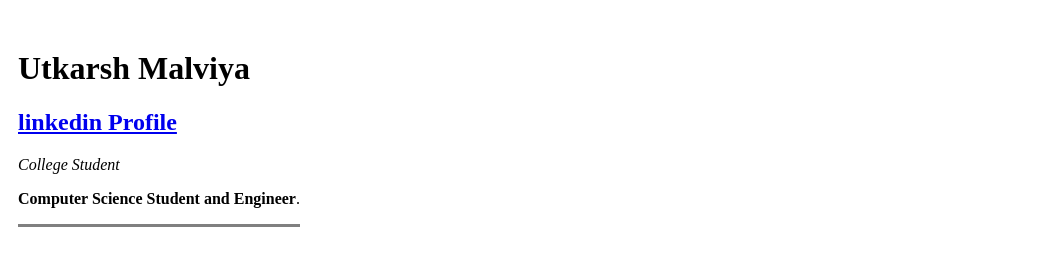
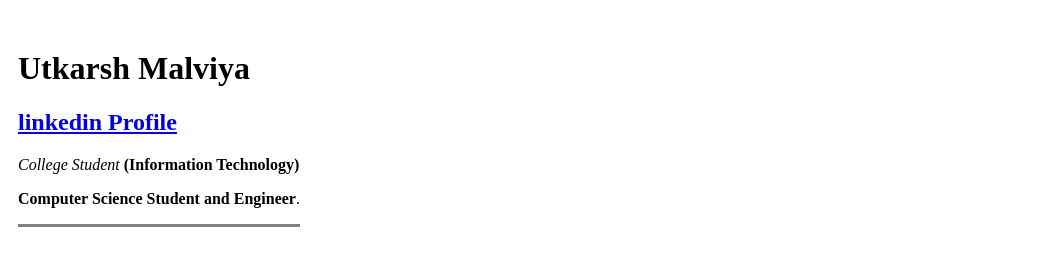
Before and after one commit to UtkarshMalviya11/cv, a plain HTML site: page index.html in a window 1280 px wide. Shown: the top 277 px of the page, 233-1280 px from the left. Drawn offline with Linux system fonts and the light colour scheme.

Commit message:
Update index.html

```diff
--- a/index.html
+++ b/index.html
@@ -15,7 +15,7 @@
       <td>
         <h1>Utkarsh Malviya </h1>
         <h2><a href="https://www.linkedin.com/in/utkarsh-malviya-b03309158/" target="_blank">linkedin Profile</a></h2>
-        <p><em>College Student</em></p>
+        <p><em>College Student</em><strong> (Information Technology) </strong></p>
         <p><strong>Computer Science Student and Engineer</strong>.</p>
         <hr size="3" noshade />
       </td>
```
